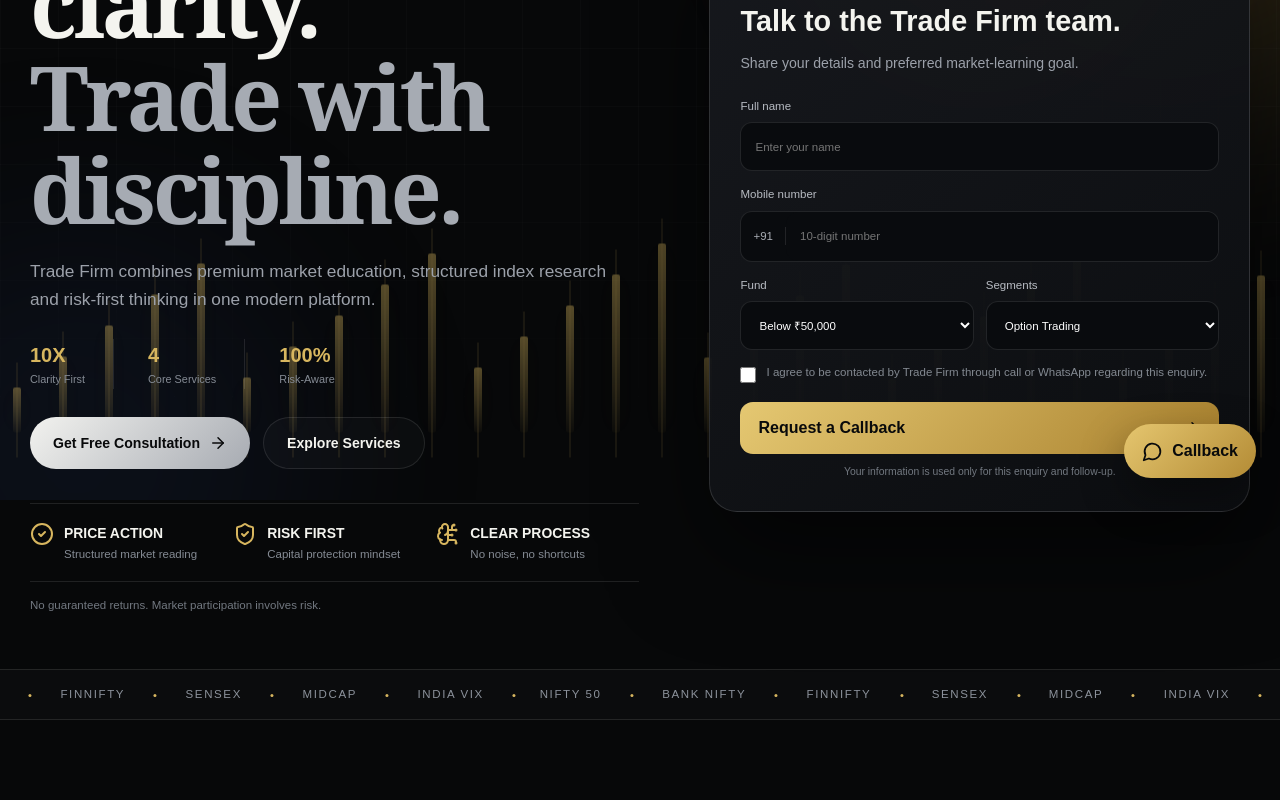
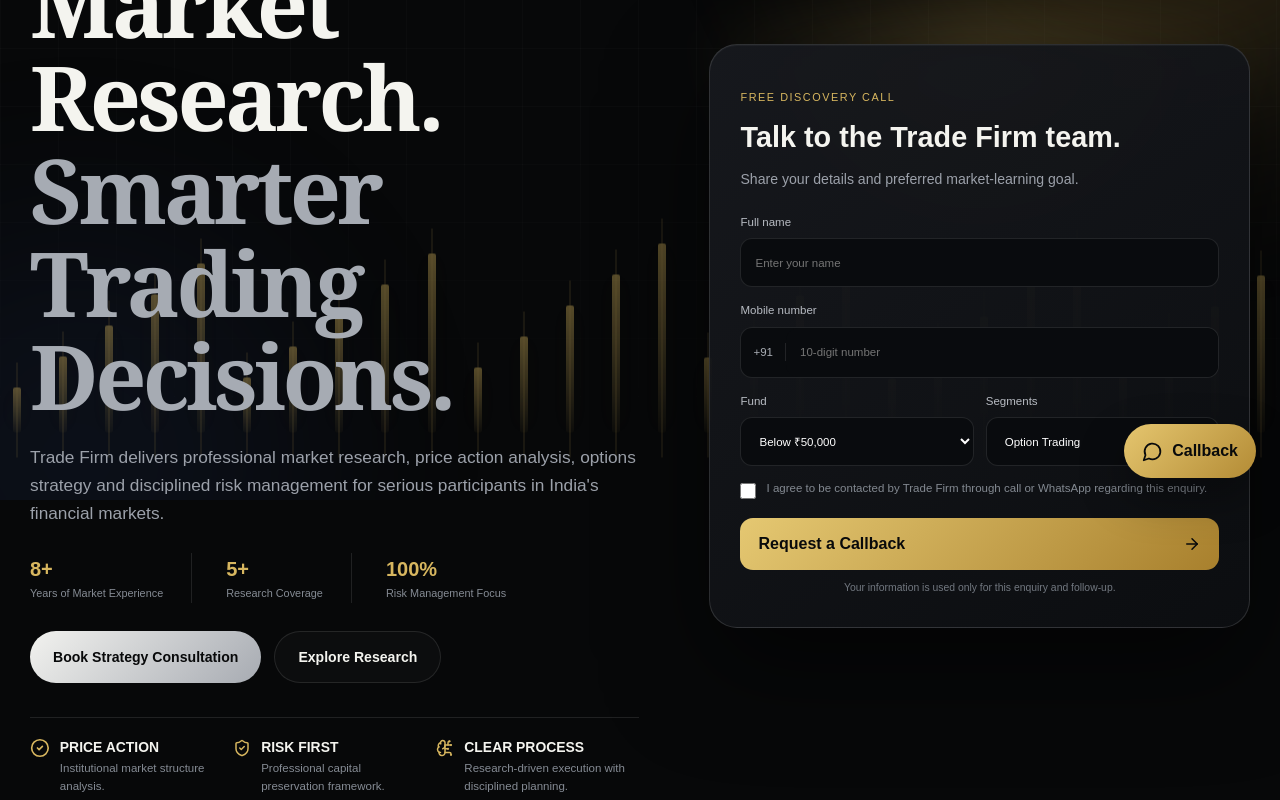
Before and after one commit to tradefirmindia-dot/trade-firm, a Next.js app: page / in a window 1280 px wide. Shown: the part 300-1100 px from the top of the page. Built offline with nearby package versions, Linux system fonts and the light colour scheme.

Commit message:
Update hero copy for research firm positioning

```diff
--- a/app/page.jsx
+++ b/app/page.jsx
@@ -205,32 +205,85 @@
       <main>
         <section className="hero shell" id="home">
   <div className="hero-copy reveal">
-            <div className="eyebrow"><i /> BUILT FOR SERIOUS MARKET LEARNERS</div>
-            <h1>Research with clarity.<br /><span>Trade with discipline.</span></h1>
-            <p className="hero-text">Trade Firm combines premium market education, structured index research and risk-first thinking in one modern platform.</p>
+    <div className="eyebrow">
+      <i /> INDIA&apos;S PREMIUM STOCK MARKET RESEARCH FIRM
+    </div>
+
+    <h1>
+      Professional Market Research.
+      <br />
+      <span>Smarter Trading Decisions.</span>
+    </h1>
+
+    <p className="hero-text">
+      Trade Firm delivers professional market research, price action analysis,
+      options strategy and disciplined risk management for serious participants
+      in India&apos;s financial markets.
+    </p>
 
     <div className="hero-stats">
-              <div><b>10X</b><span>Clarity First</span></div>
-              <div><b>4</b><span>Core Services</span></div>
-              <div><b>100%</b><span>Risk-Aware</span></div>
+      <div>
+        <b>8+</b>
+        <span>Years of Market Experience</span>
+      </div>
+
+      <div>
+        <b>5+</b>
+        <span>Research Coverage</span>
+      </div>
+
+      <div>
+        <b>100%</b>
+        <span>Risk Management Focus</span>
+      </div>
     </div>
 
     <div className="hero-actions">
-              <a href="#lead" className="primary-btn">Get Free Consultation <ArrowRight size={18} /></a>
-              <a href="#services" className="secondary-btn">Explore Services</a>
+      <a href="#lead" className="primary-btn">
+        Book Strategy Consultation
+      </a>
+
+      <a href="#services" className="secondary-btn">
+        Explore Research
+      </a>
     </div>
 
     <div className="trust-strip">
-              <div><CheckCircle2 /><p><b>PRICE ACTION</b><span>Structured market reading</span></p></div>
-              <div><ShieldCheck /><p><b>RISK FIRST</b><span>Capital protection mindset</span></p></div>
-              <div><BrainCircuit /><p><b>CLEAR PROCESS</b><span>No noise, no shortcuts</span></p></div>
+      <div>
+        <CheckCircle2 />
+        <p>
+          <b>PRICE ACTION</b>
+          <span>Institutional market structure analysis.</span>
+        </p>
       </div>
-            <div className="small-disclosure">No guaranteed returns. Market participation involves risk.</div>
+
+      <div>
+        <ShieldCheck />
+        <p>
+          <b>RISK FIRST</b>
+          <span>Professional capital preservation framework.</span>
+        </p>
+      </div>
+
+      <div>
+        <BrainCircuit />
+        <p>
+          <b>CLEAR PROCESS</b>
+          <span>Research-driven execution with disciplined planning.</span>
+        </p>
+      </div>
+    </div>
+
+    <div className="small-disclosure">
+      Professional research. Transparent process. No unrealistic promises.
+    </div>
   </div>
 
   <div className="hero-side reveal delay">
     <div className="form-glow" />
-            <div id="lead"><LeadForm /></div>
+    <div id="lead">
+      <LeadForm />
+    </div>
   </div>
 </section>
 
```
Lines whose indentation alone changed are shown as unchanged.
